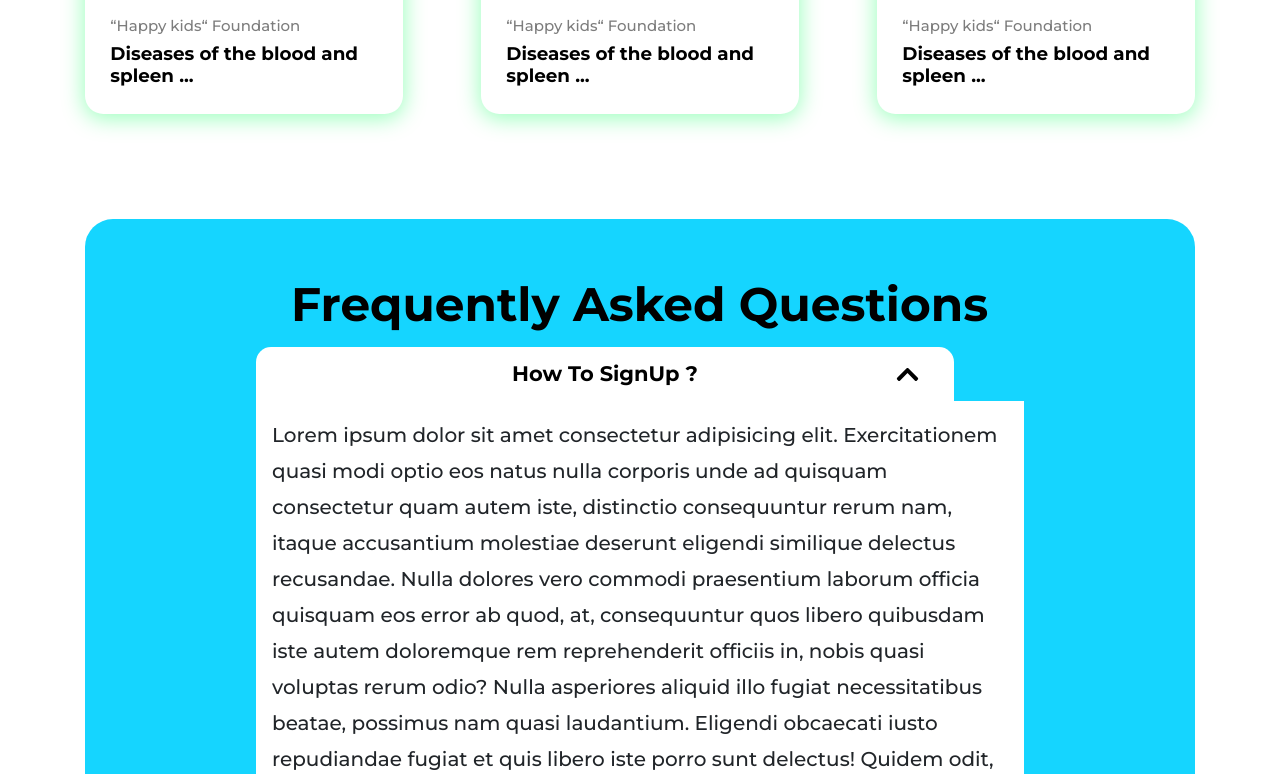
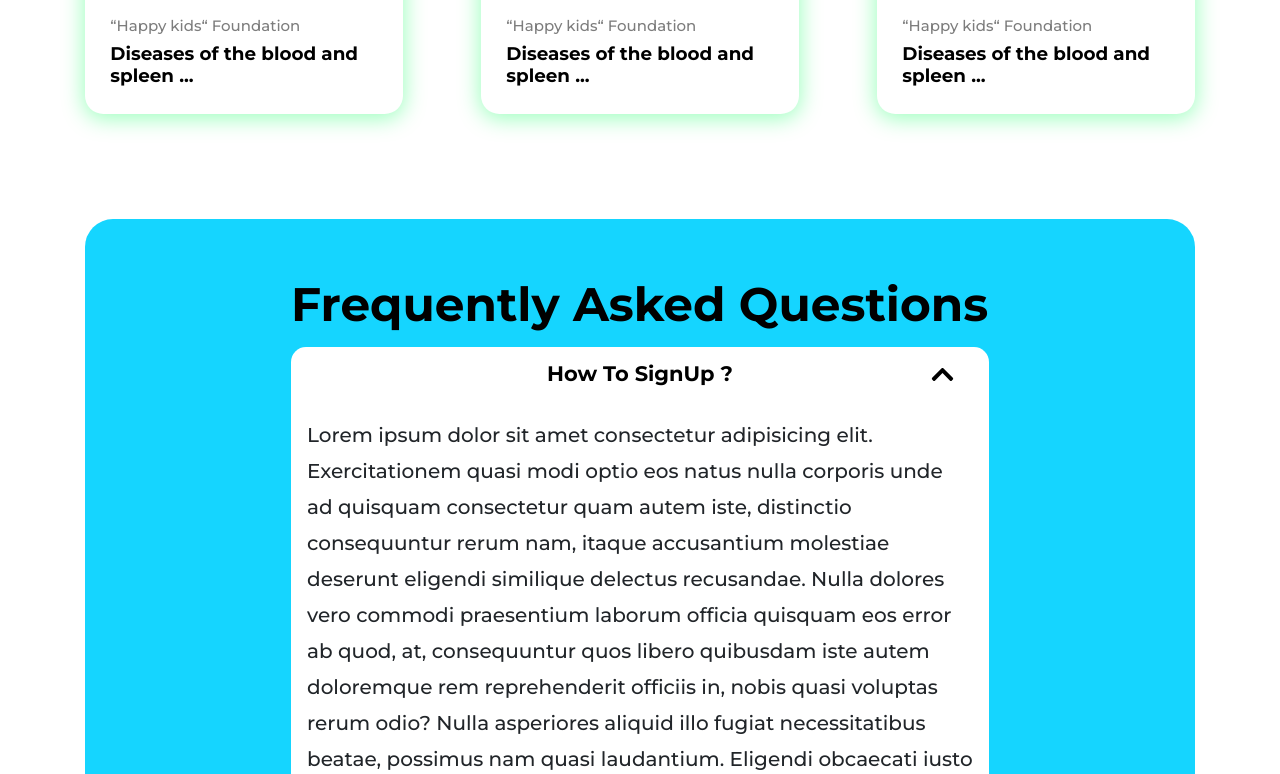
Before and after one commit to Yunuskhuja1314/NewProjectWork, a plain HTML site: page index.html in a window 1280 px wide. Both pictures are taken after a click on the link "How To SignUp ?". Shown: the part 3318-4092 px from the top of the page. Drawn offline with Linux system fonts and the light colour scheme.

Commit message:
Update main.css

```diff
--- a/css/main.css
+++ b/css/main.css
@@ -656,7 +656,7 @@ body{
 .answer {
     position: relative;
     min-width: 0;
-    max-width: 768px;
+    max-width: 698px;
     word-wrap: break-word;
     background-color: #fff;
     background-clip: border-box;
```
